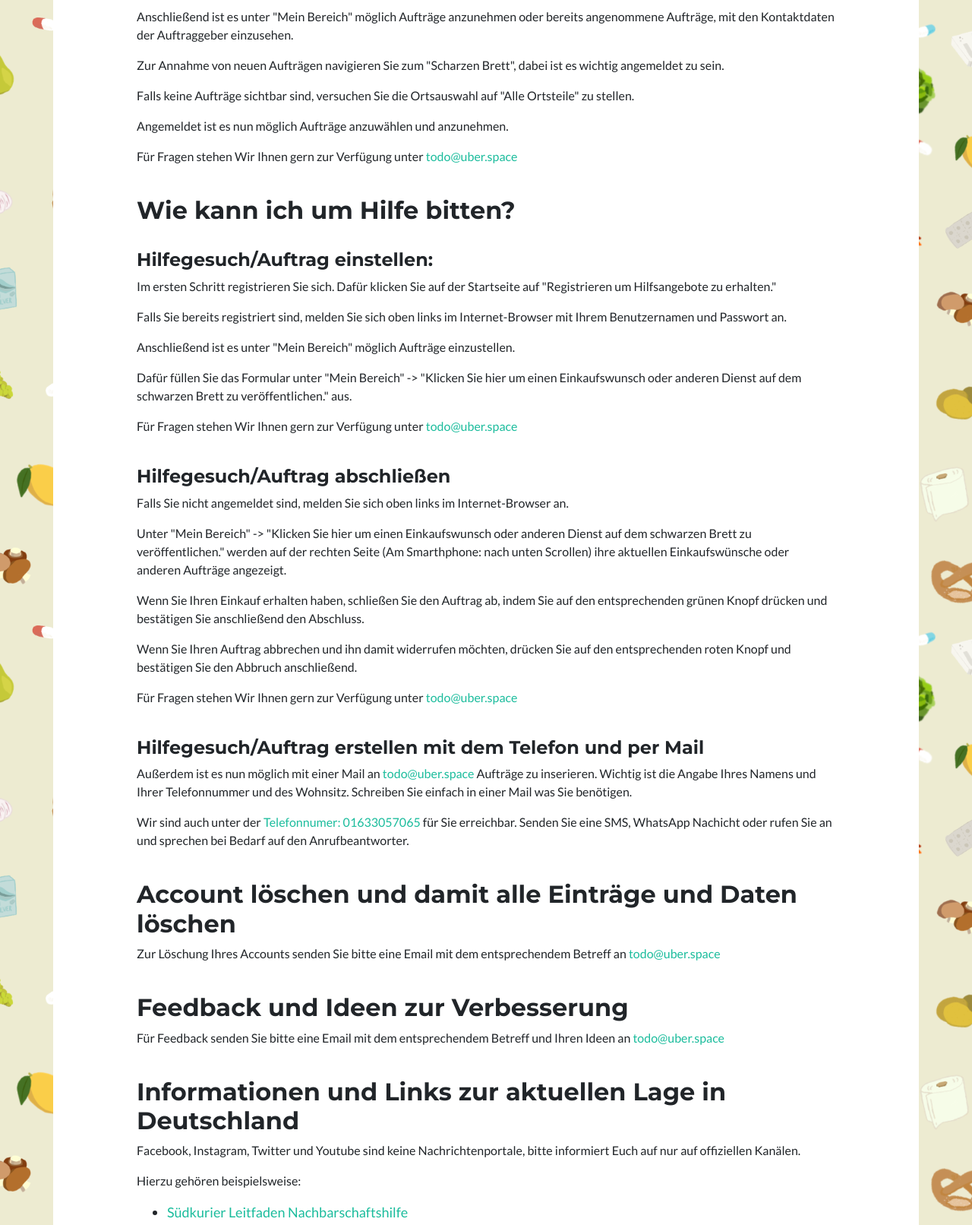
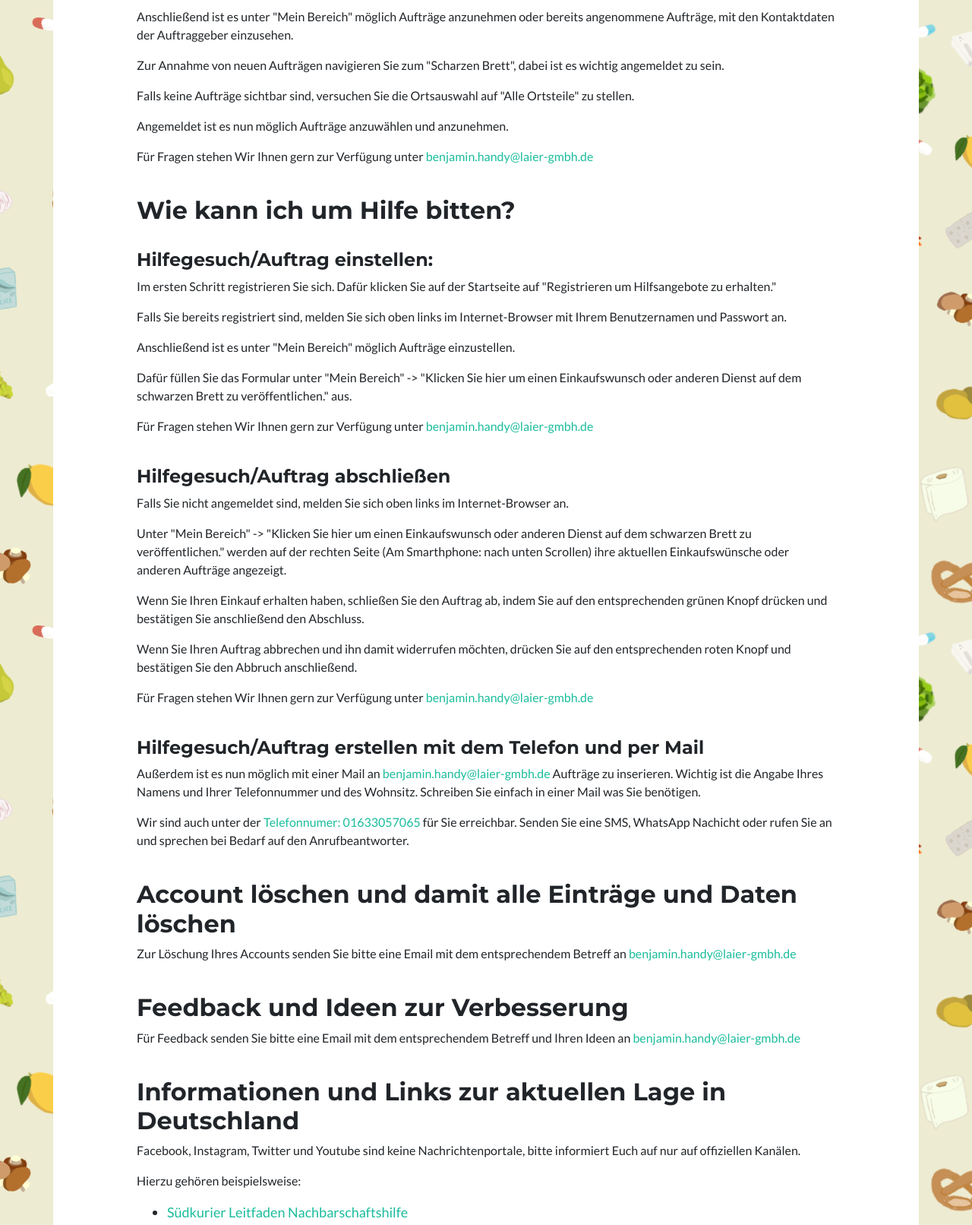
Before and after one commit to SYoy/voluntary_grocery_shopping, a Django app: page /faq in a window 1280 px wide. Shown: the part 1146-2758 px from the top of the page at 76% size. Run offline with Django 3.2, Linux system fonts and the light colour scheme; some libraries are stand-ins or nearby versions.

Commit message:
changed all text and email

```diff
--- a/EinkaufsApp/templates/public/datenschutz.html
+++ b/EinkaufsApp/templates/public/datenschutz.html
@@ -129,7 +129,7 @@
 <p>Wir behalten uns vor, diese Datenschutzerklärung anzupassen, damit sie stets den aktuellen rechtlichen Anforderungen entspricht oder um Änderungen unserer Leistungen in der Datenschutzerklärung umzusetzen, z.B. bei der Einführung neuer Services. Für Ihren erneuten Besuch gilt dann die neue Datenschutzerklärung.</p>
 <h2>Fragen an den Datenschutzbeauftragten</h2>
 <p>Wenn Sie Fragen zum Datenschutz haben, schreiben Sie uns bitte eine E-Mail oder wenden Sie sich direkt an die für den Datenschutz verantwortliche Person in unserer Organisation:</p>
-<p>email: helfer@uber.space</p>
+<p>email: benjamin.handy@laier-gmbh.de</p>
 <p><em>Die Datenschutzerklärung wurde mithilfe der activeMind AG erstellt, den Experten für <a href="https://www.activemind.de/datenschutz/datenschutzbeauftragter/" target="_blank" rel="noopener">externe Datenschutzbeauftragte</a> (Version #2019-04-10).</em></p>
 
 {% endblock %}
--- a/EinkaufsApp/templates/public/faq.html
+++ b/EinkaufsApp/templates/public/faq.html
@@ -56,7 +56,7 @@
         <p>Falls keine Aufträge sichtbar sind, versuchen Sie die Ortsauswahl auf "Alle Ortsteile" zu stellen.</p>
         <p>Angemeldet ist es nun möglich Aufträge anzuwählen und anzunehmen.</p>
 
-    <p>Für Fragen stehen Wir Ihnen gern zur Verfügung unter <a href="mailto:todo@uber.space">todo@uber.space</a></p>
+    <p>Für Fragen stehen Wir Ihnen gern zur Verfügung unter <a href="mailto:benjamin.handy@laier-gmbh.de">benjamin.handy@laier-gmbh.de</a></p>
 
     <br id="geholfen">
     <h2>Wie kann ich um Hilfe bitten?</h2>
@@ -67,7 +67,7 @@
         <p>Anschließend ist es unter "Mein Bereich" möglich Aufträge einzustellen. </p>
         <p>Dafür füllen Sie das Formular unter "Mein Bereich" -> "Klicken Sie hier um einen Einkaufswunsch oder anderen Dienst auf dem schwarzen Brett zu veröffentlichen." aus.</p>
 
-    <p>Für Fragen stehen Wir Ihnen gern zur Verfügung unter <a href="mailto:todo@uber.space">todo@uber.space</a></p>
+    <p>Für Fragen stehen Wir Ihnen gern zur Verfügung unter <a href="mailto:benjamin.handy@laier-gmbh.de">benjamin.handy@laier-gmbh.de</a></p>
 
     <br>
     <h4>Hilfegesuch/Auftrag abschließen</h4>
@@ -77,20 +77,20 @@
         <p>Wenn Sie Ihren Einkauf erhalten haben, schließen Sie den Auftrag ab, indem Sie auf den entsprechenden grünen Knopf drücken und bestätigen Sie anschließend den Abschluss.</p>
         <p>Wenn Sie Ihren Auftrag abbrechen und ihn damit widerrufen möchten, drücken Sie auf den entsprechenden roten Knopf und bestätigen Sie den Abbruch anschließend.</p>
 
-    <p>Für Fragen stehen Wir Ihnen gern zur Verfügung unter <a href="mailto:todo@uber.space">todo@uber.space</a></p>
+    <p>Für Fragen stehen Wir Ihnen gern zur Verfügung unter <a href="mailto:benjamin.handy@laier-gmbh.de">benjamin.handy@laier-gmbh.de</a></p>
 
     <br id="telefon">
     <h4>Hilfegesuch/Auftrag erstellen mit dem Telefon und per Mail</h4>
-    <p>Außerdem ist es nun möglich mit einer Mail an <a href="mailto:todo@uber.space">todo@uber.space</a> Aufträge zu inserieren. Wichtig ist die Angabe Ihres Namens und Ihrer Telefonnummer und des Wohnsitz. Schreiben Sie einfach in einer Mail was Sie benötigen.</p>
+    <p>Außerdem ist es nun möglich mit einer Mail an <a href="mailto:benjamin.handy@laier-gmbh.de">benjamin.handy@laier-gmbh.de</a> Aufträge zu inserieren. Wichtig ist die Angabe Ihres Namens und Ihrer Telefonnummer und des Wohnsitz. Schreiben Sie einfach in einer Mail was Sie benötigen.</p>
     <p>Wir sind auch unter der <a style="color: #1abc9c">Telefonnumer: 01633057065</a> für Sie erreichbar. Senden Sie eine SMS, WhatsApp Nachicht oder rufen Sie an und sprechen bei Bedarf auf den Anrufbeantworter.</p>
 
     <br id="loeschen">
     <h2>Account löschen und damit alle Einträge und Daten löschen</h2>
-    <p>Zur Löschung Ihres Accounts senden Sie bitte eine Email mit dem entsprechendem Betreff an <a href="mailto:todo@uber.space">todo@uber.space</a></p>
+    <p>Zur Löschung Ihres Accounts senden Sie bitte eine Email mit dem entsprechendem Betreff an <a href="mailto:benjamin.handy@laier-gmbh.de">benjamin.handy@laier-gmbh.de</a></p>
 
     <br id="feedback">
     <h2 >Feedback und Ideen zur Verbesserung</h2>
-    <p>Für Feedback senden Sie bitte eine Email mit dem entsprechendem Betreff und Ihren Ideen an <a href="mailto:todo@uber.space">todo@uber.space</a></p>
+    <p>Für Feedback senden Sie bitte eine Email mit dem entsprechendem Betreff und Ihren Ideen an <a href="mailto:benjamin.handy@laier-gmbh.de">benjamin.handy@laier-gmbh.de</a></p>
 
     <br  id="aktuelles">
     <h2>Informationen und Links zur aktuellen Lage in Deutschland</h2>
--- a/EinkaufsApp/templates/public/impressum.html
+++ b/EinkaufsApp/templates/public/impressum.html
@@ -14,7 +14,7 @@
 {% block content %}
     <h2>Impressum</h2><br>
     <p>Kontakt St.Leon-Rot: Benjamin Laier<p>
-    <p>Email: <a href="mailto:todo@uber.space">todo@uber.space</a></p>
+    <p>Email: <a href="mailto:benjamin.handy@laier-gmbh.de">benjamin.handy@laier-gmbh.de</a></p>
 
     <br>
     <p>Gründer: Marius Steger<p>
--- a/EinkaufsApp/templates/public/start.html
+++ b/EinkaufsApp/templates/public/start.html
@@ -41,7 +41,7 @@
                 Die <a style="color: #f5c182;" href="#registrierung">Registrierung</a> befindet sich weiter unten! Wir wollen ermöglichen, dass Ältere und Gefährdete angesichts der Corona-Krise nicht vergessen werden.
             </p>
             <p class="masthead-subheading  mb-0" style="margin-top: 20px">
-                Sie könnnen Ihr Hilfsgesuch hier auf der Website aufgeben oder uns eine Mail an  <a style="color: #f5c182"  href="mailto:helfer@uber.space">helfer@uber.space</a> schreiben.
+                Sie könnnen Ihr Hilfsgesuch hier auf der Website aufgeben oder uns eine Mail an  <a style="color: #f5c182"  href="mailto:benjamin.handy@laier-gmbh.de">benjamin.handy@laier-gmbh.de</a> schreiben.
                 <!--Seit neuestem können Sie uns unter der Telefonnummer <a style="color: #f5c182;" href="tel:01633057065">01633057065</a> erreichen.
                 Schreiben Sie uns eine SMS oder rufen Sie uns einfach an. Wir helfen Ihnen gerne weiter.--></p>
 
@@ -55,7 +55,7 @@
           <h1 class="masthead-heading text-uppercase mb-0" style="font-size: xx-large">Willkommen bei den St.Leon-Roter Einkaufshelfern!</h1>
             <p class="masthead-subheading  mb-0" style="margin-top: 20px">Wir wollen ermöglichen, dass Ältere und Gefährdete angesichts der Corona-Krise nicht vergessen werden. Die <a style="color: #f5c182;" href="#registrierung">Registrierung</a> finden Sie weiter unten!</p>
              <p class="masthead-subheading  mb-0" style="margin-top: 20px">
-                Sie könnnen Ihr Hilfsgesuch hier auf der Website aufgeben oder uns eine Mail an  <a style="color: #f5c182"  href="mailto:helfer@uber.space">helfer@uber.space</a> schreiben.
+                Sie könnnen Ihr Hilfsgesuch hier auf der Website aufgeben oder uns eine Mail an  <a style="color: #f5c182"  href="mailto:benjamin.handy@laier-gmbh.de">benjamin.handy@laier-gmbh.de</a> schreiben.
                  <!--Seit neuestem können Sie uns unter der Telefonnummer <a style="color: #f5c182;" href="tel:01633057065">01633057065</a> erreichen.
                 Schreiben Sie uns eine SMS oder rufen Sie uns einfach an. Wir helfen Ihnen gerne weiter.--></p>
 
```
Also changed, not shown: EinkaufsApp/views.py (+4 -5 lines), db_stleon.sqlite3 (added).
